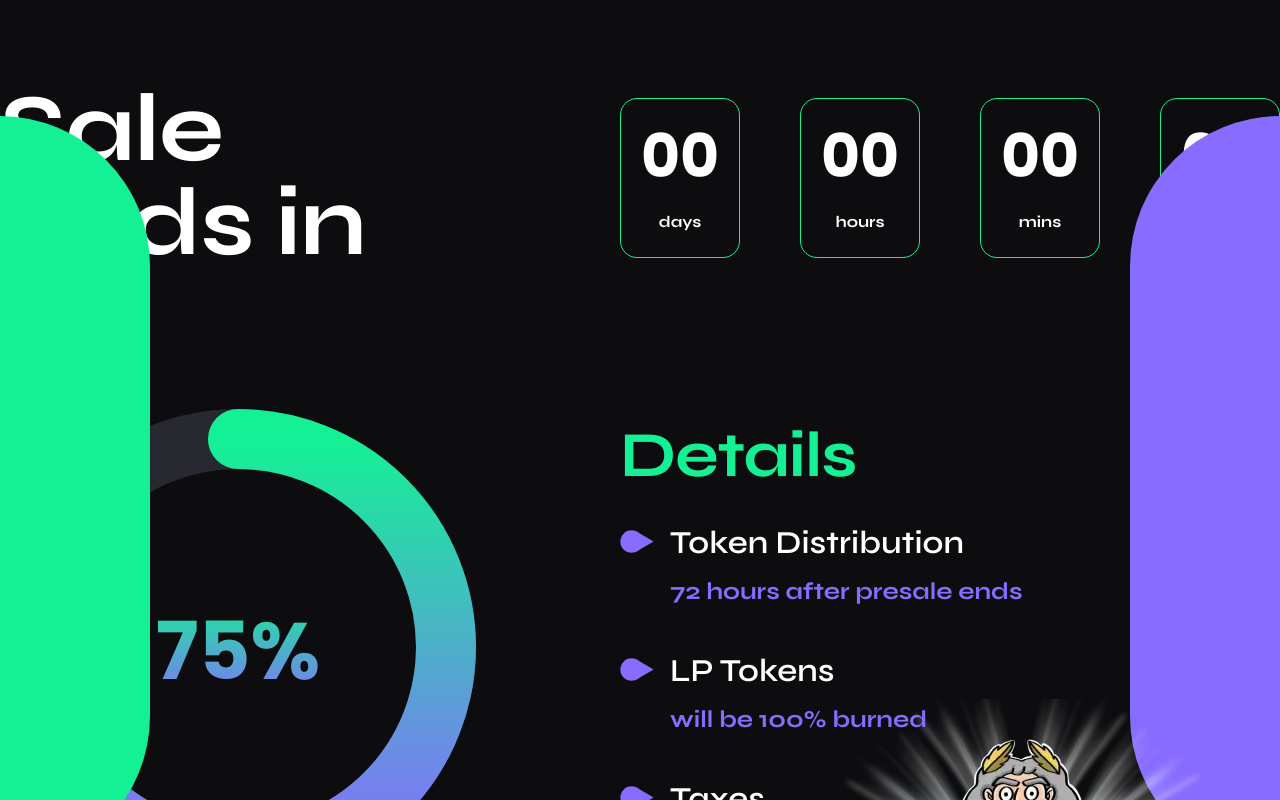
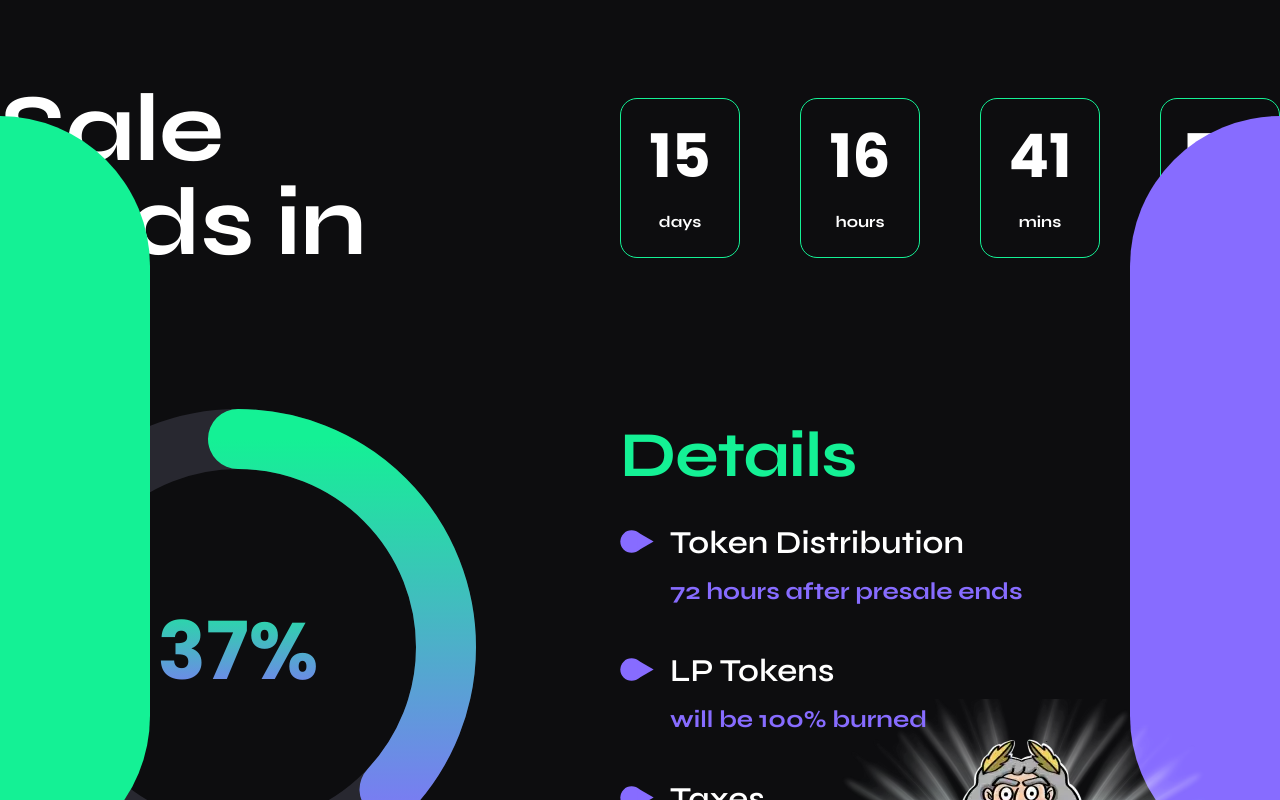
Before and after one commit to mrgx96/solvation.io, a React (Vite) app: page / in a window 1280 px wide. Shown: the part 1080-1880 px from the top of the page. Built offline with nearby package versions, Linux system fonts and the light colour scheme.

Commit message:
update presale in details

```diff
--- a/src/sections/SaleProgress.tsx
+++ b/src/sections/SaleProgress.tsx
@@ -1,11 +1,35 @@
+import { useEffect, useState } from 'react';
 import SaleDetails from './SaleDetails';
 import SaleProgressCircle from './SaleProgressCircle';
 import style from './saleProgress.module.css';
 
 export default function SaleProgress() {
+  const [progress, setProgress] = useState(0);
+  const intervals = 1; // seconds
+
+  useEffect(() => {
+    const interval = setInterval(() => {
+      const saleDateSince = new Date(import.meta.env.VITE_SALE_DATE_SINCE).getTime();
+      const saleDateUntil = new Date(import.meta.env.VITE_SALE_DATE_UNTIL).getTime();
+      const now = new Date().getTime();
+      const totalSpan = saleDateUntil - saleDateSince;
+      const timeSpan = now - saleDateSince;
+      if (timeSpan < 0) {
+        setProgress(0);
+      } else {
+        setProgress(((timeSpan / totalSpan) * 100) | 0);
+      }
+      if (progress >= 100) {
+        clearInterval(interval); // Stop the interval once progress reaches 100%
+      }
+    }, intervals * 1000); // Convert hours to milliseconds
+
+    return () => clearInterval(interval); // Cleanup the interval on component unmount
+  }, [progress, intervals]);
+
   return (
     <section className={style.section}>
-      <SaleProgressCircle progress={75} circleWidth={476} />
+      <SaleProgressCircle progress={progress} circleWidth={476} />
       <SaleDetails />
     </section>
   );
--- a/src/sections/SaleTimer.tsx
+++ b/src/sections/SaleTimer.tsx
@@ -1,6 +1,35 @@
+import { useEffect, useState } from 'react';
 import style from './saleTimer.module.css';
 
 export default function SaleTimer() {
+  const [days, setDays] = useState(0);
+  const [hours, setHours] = useState(0);
+  const [minutes, setMinutes] = useState(0);
+  const [seconds, setSeconds] = useState(0);
+
+  useEffect(() => {
+    const timerId = setInterval(() => {
+      const saleDateUntil = new Date(import.meta.env.VITE_SALE_DATE_UNTIL).getTime();
+      // const saleDateSince = new Date(import.meta.env.VITE_SALE_DATE_SINCE).getTime();
+      const now = new Date().getTime();
+      // const distance = saleDateUntil - (now < saleDateSince ? saleDateSince : now);
+      const distance = saleDateUntil - now;
+      if (distance > 0) {
+        const days = Math.floor(distance / (1000 * 60 * 60 * 24));
+        const hours = Math.floor((distance / (1000 * 60 * 60)) % 24);
+        const minutes = Math.floor((distance / (1000 * 60)) % 60);
+        const seconds = Math.floor((distance / 1000) % 60);
+        setDays(days);
+        setHours(hours);
+        setMinutes(minutes);
+        setSeconds(seconds);
+      } else {
+        clearInterval(timerId);
+      }
+    }, 1000);
+    return () => clearInterval(timerId);
+  }, []);
+
   return (
     <section className={style.section}>
       <div className={style.title}>
@@ -8,20 +37,20 @@ export default function SaleTimer() {
       </div>
       <ul className={style.timer}>
         <li>
-          <span>00</span>
+          <span>{days}</span>
           <span>days</span>
         </li>
         <li>
-          <span>00</span>
+          <span>{hours}</span>
           <span>hours</span>
         </li>
         <li>
-          <span>00</span>
+          <span>{minutes}</span>
           <span>mins</span>
         </li>
         <li>
-          <span>00</span>
-          <span>second</span>
+          <span>{seconds}</span>
+          <span>seconds</span>
         </li>
       </ul>
     </section>
```
